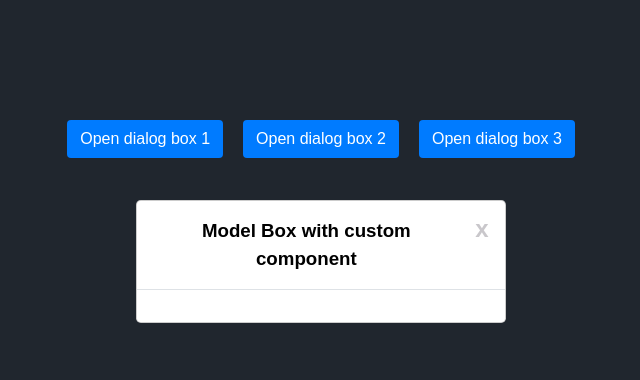
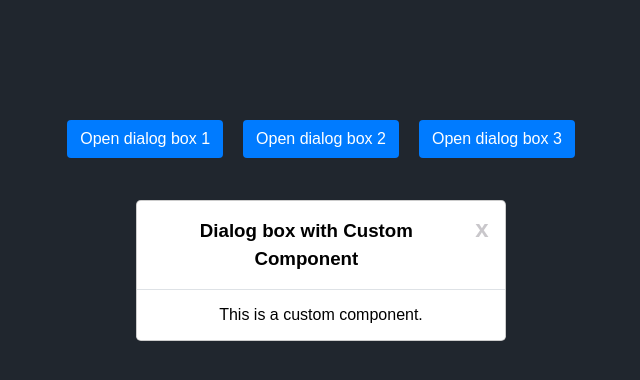
Before and after one commit to sonamkukkar/Angular-excercise, an Angular app: page / in a window 1280 px wide. Both pictures are taken after a click on the button "Open dialog box 3". Shown: the top 380 px of the page, without its empty margins (319-959 px from the left). Built offline with nearby package versions, Linux system fonts and the light colour scheme.

Commit message:
Added custom component

```diff
--- a/src/app/app.component.html
+++ b/src/app/app.component.html
@@ -55,5 +55,6 @@
   <app-dialog
     [modalTitle]="modalTitle3"
     (onCloseButtonClick)="closeModalDialog3($event)"
+    ><app-custom></app-custom
   ></app-dialog>
 </div>
--- a/src/app/app.component.ts
+++ b/src/app/app.component.ts
@@ -14,9 +14,9 @@ export class AppComponent {
   isDialog3Opened: boolean = false;
 
   ngOnInit() {
-    this.modalTitle1 = 'Modal Box with text';
-    this.modalTitle2 = 'Model Box with form';
-    this.modalTitle3 = 'Model Box with custom component';
+    this.modalTitle1 = 'Dialog box with Text';
+    this.modalTitle2 = 'Dialog box with HTML Form';
+    this.modalTitle3 = 'Dialog box with Custom Component';
   }
   openDialog1() {
     this.isDialog1Opened = true;
--- a/src/app/app.module.ts
+++ b/src/app/app.module.ts
@@ -3,11 +3,13 @@ import { NgModule } from '@angular/core';
 
 import { AppComponent } from './app.component';
 import { DialogComponent } from './dialog/dialog.component';
+import { CustomComponent } from './custom/custom.component';
 
 @NgModule({
   declarations: [
     AppComponent,
-    DialogComponent
+    DialogComponent,
+    CustomComponent
   ],
   imports: [
     BrowserModule
--- /dev/null
+++ b/src/app/custom/custom.component.html
@@ -0,0 +1 @@
+<div>This is a custom component.</div>
--- /dev/null
+++ b/src/app/custom/custom.component.ts
@@ -0,0 +1,15 @@
+import { Component, OnInit } from '@angular/core';
+
+@Component({
+  selector: 'app-custom',
+  templateUrl: './custom.component.html',
+  styleUrls: ['./custom.component.scss']
+})
+export class CustomComponent implements OnInit {
+
+  constructor() { }
+
+  ngOnInit(): void {
+  }
+
+}
```
Also changed, not shown: src/app/custom/custom.component.scss (added), 1 other file (tests, documents, lock files or other folders).
